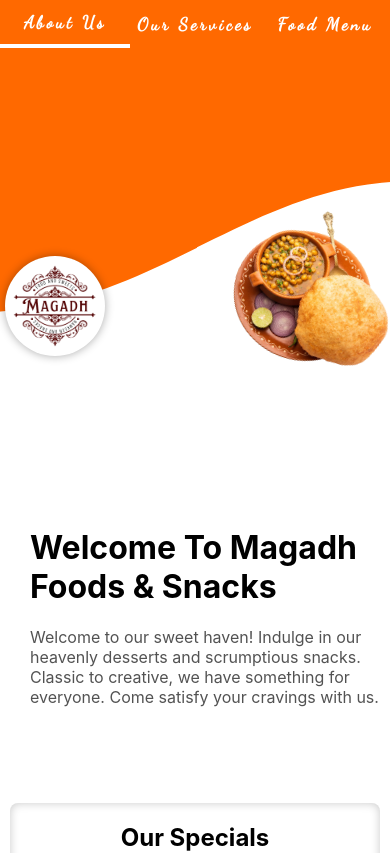
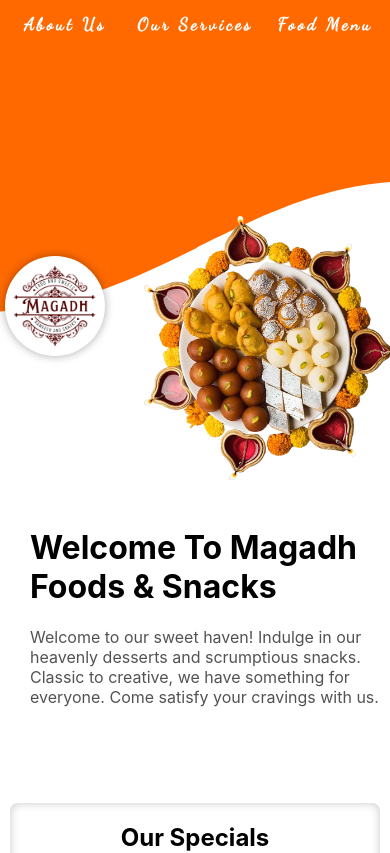
Before and after one commit to CoderAnurag007/Incubationrewa, a Next.js app: page / in a window 390 px wide. Shown: the top 853 px of the page. Built offline with nearby package versions, Linux system fonts and the light colour scheme.

Commit message:
mithai pushed

```diff
--- a/pages/index.js
+++ b/pages/index.js
@@ -25,9 +25,9 @@
         <div className={styles.backimg}>
           <Image
             className={styles.choleimg}
-            width={470}
+            width={320}
             height={320}
-            src="/chole.png"
+            src="/mithai.png"
             alt=""
           />
           <Image
--- a/styles/Home.module.css
+++ b/styles/Home.module.css
@@ -9,7 +9,8 @@
   flex-direction: column;
   font-family: "Poppins", sans-serif;
   /* border: 1px solid red; */
-  overflow: hidden;
+  /* overflow: hidden; */
+  z-index: -2;
 }
 
 .backimg {
@@ -51,19 +52,20 @@
   position: absolute;
   top: 7rem;
   /* right: 9rem; */
-  transform: rotate(-20deg);
+  transform: rotate(-30deg);
   /* box-shadow: 0 0 10px rgba(0, 0, 0, 0.258); */
   animation: chole 2s ease-in-out;
   animation-fill-mode: forwards;
+  z-index: 10;
 }
 @keyframes chole {
   0% {
     right: -14rem;
-    transform: rotate(20deg);
+    transform: rotate(50deg);
   }
   100% {
     right: 7rem;
-    transform: rotate(-20deg);
+    transform: rotate(-90deg);
   }
 }
 
@@ -323,11 +325,10 @@
     width: 20rem;
   }
   .choleimg {
-    right: -4rem;
     width: 280px;
-    height: 180px;
+    height: 280px;
     transform: rotate(0deg);
-    top: 11rem;
+    top: 13rem;
     animation: cholesm 2s ease-in-out;
     animation-fill-mode: forwards;
   }
@@ -391,12 +392,11 @@
 @keyframes cholesm {
   0% {
     right: -14rem;
-    transform: rotate(-20deg);
-    top: 0rem;
+    transform: rotate(50deg);
   }
   100% {
-    right: -4rem;
-    transform: rotate(20deg);
+    transform: rotate(-90deg);
+    right: -1.8rem;
   }
 }
 @keyframes logosm {
```
Also changed, not shown: public/magadh.png, public/mithai.png (added).
